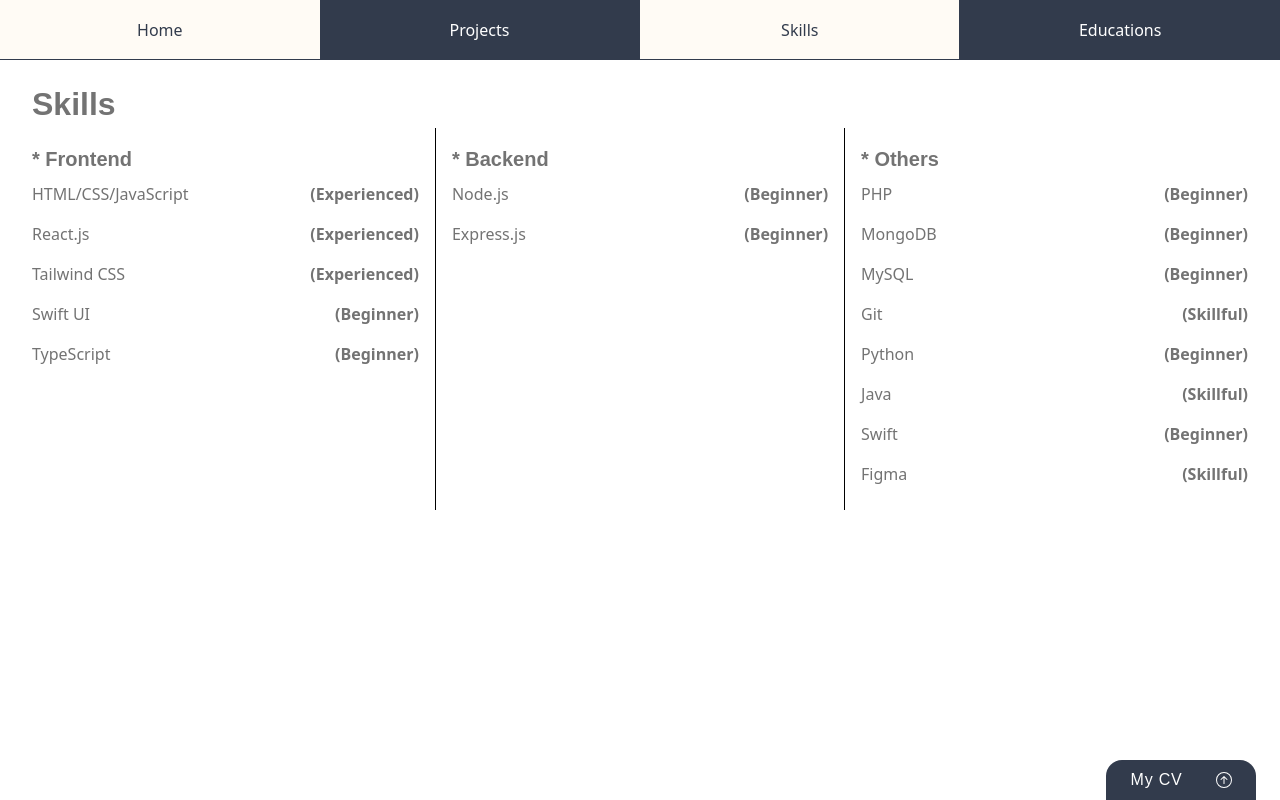
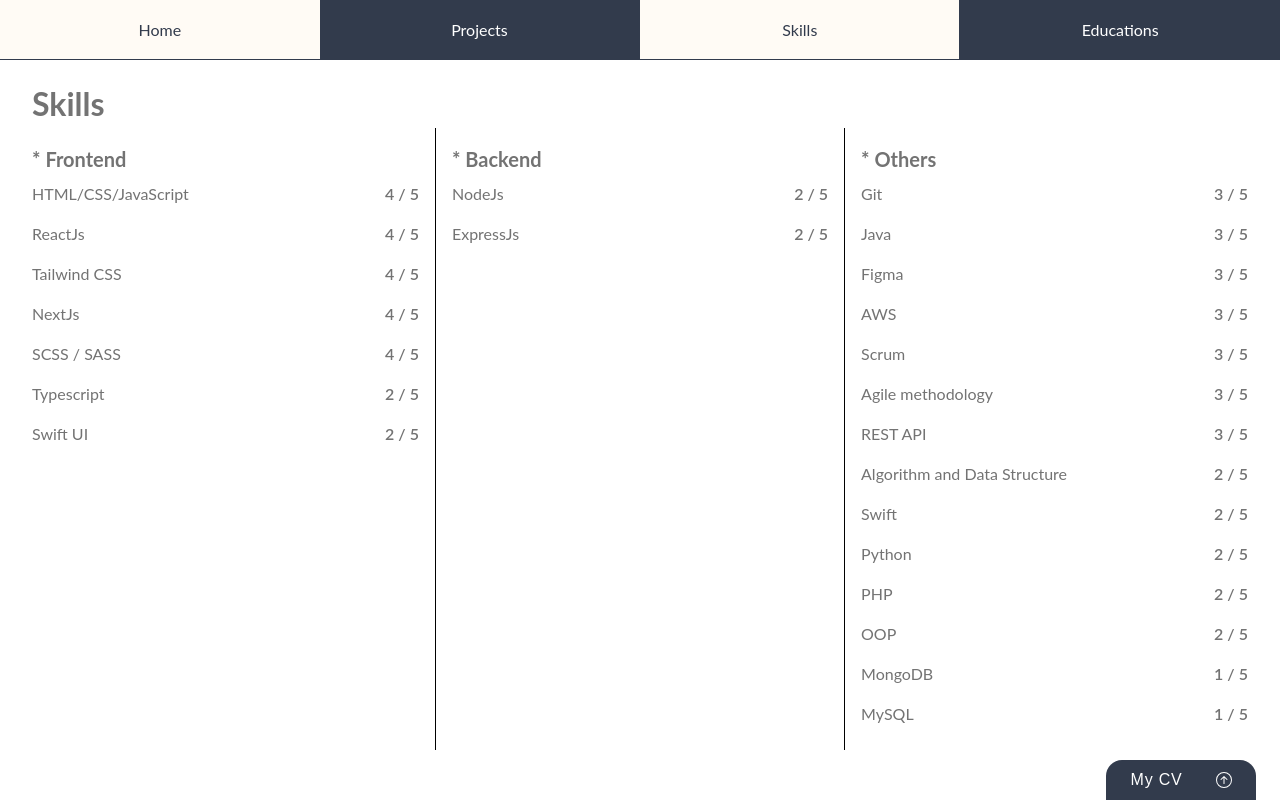
Before and after one commit to quangan186/portfolio, a React (Create React App) app: page /skills in a window 1280 px wide. Built offline with nearby package versions, Linux system fonts and the light colour scheme; the HTML template or start-up script is replaced by a standard one.

Commit message:
update content

```diff
--- a/src/components/profile/ProfileInfo.tsx
+++ b/src/components/profile/ProfileInfo.tsx
@@ -10,7 +10,7 @@
       <Avatar />
 
       <div className="w-full flex flex-col h-full gap-4 justify-between">
-        <div className="h-fit">
+        <div className="h-fit flex flex-col gap-2">
           <Text className="!text-[16px] font-bold leading-8">
             - Full name: <span className="font-normal">Bui Quang An</span>
           </Text>
@@ -49,7 +49,7 @@
         </div>
 
         <div className="w-full">
-          <Title className="!text-[20px] my-4">References:</Title>
+          <Title className="!text-[20px] mb-2">References:</Title>
           <ContactList />
         </div>
       </div>
--- a/src/components/skills/SkillType.tsx
+++ b/src/components/skills/SkillType.tsx
@@ -10,7 +10,7 @@
         {skills.map((skill, index) => (
           <div key={index} className="flex justify-between gap-4">
             <li>{skill.skill}</li>
-            <li className='font-semibold'>({skill.level})</li>
+            <li className='font-semibold'>{skill.level} / 5</li>
           </div>
         ))}
       </ul>
--- a/src/components/utilities/text/Title.tsx
+++ b/src/components/utilities/text/Title.tsx
@@ -3,7 +3,7 @@
 
 const Title: React.FC<Utilities> = ({children, className}) => {
   return (
-    <h1 className={`${className} w-full font-bold text-[60px] font-sourceSansPro`}>
+    <h1 className={`${className} w-full font-bold text-[60px]`}>
         {children}
     </h1>
   )
--- a/src/constants/projects.tsx
+++ b/src/constants/projects.tsx
@@ -28,8 +28,8 @@
         id: 3,
         title: "Bluelist18",
         role: "Individual",
-        demo: "https://youtu.be/n-R9jJz6xHs",
-        githubLink: "https://github.com/quangan186/S3877482-COSC2657-A1",
+        demo: "https://bluelist18.netlify.app",
+        githubLink: "https://github.com/quangan186/MyPlayList",
         description: [
             "Implement the music player will run the song or audio of any videos on YouTube by copying and pasting the video's URL. Also, users can add or delete songs to the playlist and make the playlist loop one or many songs.",
             "Experience NextJS framework and TypeScript through the project as well as understand how to use YouTube API to get audio links and play music on the website."
@@ -42,7 +42,10 @@
         teamSize: 4,
         role: "Frontend developer",
         githubLink: "https://github.com/kaisergrimlock/SEPM-Project/tree/minh-dev",
-        description: ["The project was developed for supporting doctors to contact each other through video calls"],
+        description: [
+            "The project was developed for supporting doctors to contact each other through video calls",
+            'Experience with socket.io to make real-time call, developing the functions in "Meeting room" such as audio, recording, drawing canvas, etc.'
+        ],
         techStacks: ["MongoDB", "ExpressJs", "ReactJs", "TailwindCSS", "NodeJs"]
     },
     {
@@ -52,8 +55,10 @@
         role: "Frontend developer",
         demo: "https://rmit-blog.netlify.app/",
         githubLink: "https://github.com/b1amage/bits-front-end",
-        description: ["This is the first MERN project that my teammates and I have developed which was built based on the Tinder app"],
-        techStacks: ["MongoDB", "ExpressJs", "ReactJs", "NodeJs"]
+        description: [
+            "This is a MERN project that my teammates and I have developed to help users create, edit, and share their own blogs about technology and it was developed by using MongoDB, ExpressJs, ReactJs, and NodeJs.",
+        ],
+        techStacks: ["MongoDB", "ExpressJs", "ReactJs", "TailwindCSS", "NodeJs"]
     },
     {
         id: 6,
@@ -73,7 +78,10 @@
         teamSize: 4,
         role: "Frontend developer",
         githubLink: "https://github.com/TuanDao2002/My-Dictionary",
-        description: ["The project is an iOS English-English dictionary app"],
+        description: [
+            "The project is an iOS English-English dictionary app",
+            'Experience with dictionary API and using Swift and SwiftUI to develop the app'
+        ],
         techStacks: ["Swift", "SwiftUI"]
     },
 
@@ -93,7 +101,9 @@
         demo: "https://youtu.be/hyL4v1PeSRY",
         role: "Individual",
         githubLink: "https://github.com/quangan186/COSC2659_Assignment2_s3877482",
-        description: ["The project is an iOS app built based on the Tic tac toe game"],
+        description: [
+            "The project is an iOS app built based on the Tic tac toe game",
+        ],
         techStacks: ["Swift", "SwiftUI"]
     },
 
@@ -101,7 +111,7 @@
         id: 4,
         title: "MemeLand",
         role: "Individual",
-        demo: "https://youtu.be/hyL4v1PeSRY",
+        demo: "https://youtu.be/4X4Qj6iKltM",
         githubLink: "https://github.com/quangan186/COSC2659-A1",
         description: ["This is the first iOS app and it is about collecting meme templates from social media applications"],
         techStacks: ["Swift", "SwiftUI"]
--- a/src/constants/skills.tsx
+++ b/src/constants/skills.tsx
@@ -6,24 +6,32 @@
   others: SkillModel[];
 } = {
   frontend: [
-    { skill: "HTML/CSS/JavaScript", level: "Experienced" },
-    { skill: "React.js", level: "Experienced" },
-    { skill: "Tailwind CSS", level: "Experienced" },
-    { skill: "Swift UI", level: "Beginner" },
-    { skill: "TypeScript", level: "Beginner" },
+    { skill: "HTML/CSS/JavaScript", level: 4 },
+    { skill: "ReactJs", level: 4 },
+    { skill: "Tailwind CSS", level: 4 },
+    { skill: "NextJs", level: 4},
+    { skill: "SCSS / SASS", level: 4},
+    { skill: "Typescript", level: 2 },
+    { skill: "Swift UI", level: 2 },
   ],
   backend: [
-    { skill: "Node.js", level: "Beginner" },
-    { skill: "Express.js", level: "Beginner" },
+    { skill: "NodeJs", level: 2 },
+    { skill: "ExpressJs", level: 2 },
   ],
   others: [
-    { skill: "PHP", level: "Beginner" },
-    { skill: "MongoDB", level: "Beginner" },
-    { skill: "MySQL", level: "Beginner" },
-    { skill: "Git", level: "Skillful" },
-    { skill: "Python", level: "Beginner" },
-    { skill: "Java", level: "Skillful" },
-    { skill: "Swift", level: "Beginner" },
-    { skill: "Figma", level: "Skillful" },
+    { skill: "Git", level: 3 },
+    { skill: "Java", level: 3 },
+    { skill: "Figma", level: 3 },
+    { skill: "AWS", level: 3 },
+    { skill: "Scrum", level: 3 },
+    { skill: "Agile methodology", level: 3 },
+    { skill: "REST API", level: 3 },
+    { skill: "Algorithm and Data Structure", level: 2 },
+    { skill: "Swift", level: 2 },
+    { skill: "Python", level: 2 },
+    { skill: "PHP", level: 2 },
+    { skill: "OOP", level: 2 },
+    { skill: "MongoDB", level: 1 },
+    { skill: "MySQL", level: 1 },
   ],
 };
--- a/src/index.css
+++ b/src/index.css
@@ -1,6 +1,13 @@
 @tailwind base;
 @tailwind components;
 @tailwind utilities;
+
+
+@import url('https://fonts.googleapis.com/css2?family=Lato:wght@400;700&display=swap');
+
+body{
+  font-family: 'Lato', sans-serif !important;
+}
 
 .dots {
     display: flex;
--- a/src/models/skillsModel.tsx
+++ b/src/models/skillsModel.tsx
@@ -1,6 +1,6 @@
 export interface SkillModel{
     skill: string,
-    level: string,
+    level: number,
 }
 
 export interface SkillsModel{
```
